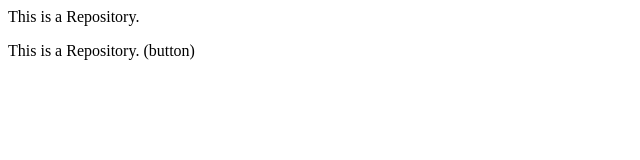
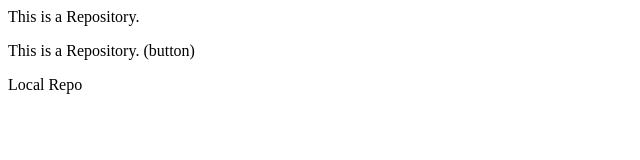
Before and after one commit to bhaumikprajapati/Web-Development, a plain HTML site: page index.html in a window 1280 px wide. Shown: the full height of the page, 0-640 px from the left. Drawn offline with Linux system fonts and the light colour scheme.

Commit message:
Text Added

```diff
--- a/index.html
+++ b/index.html
@@ -1,2 +1,3 @@
 <p>This is a Repository.</p>
 <p>This is a Repository. (button)</p>
+<p>Local Repo</p>
```
